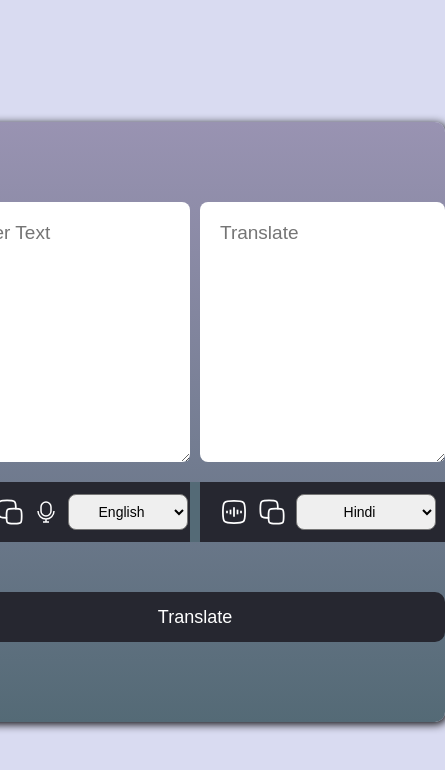
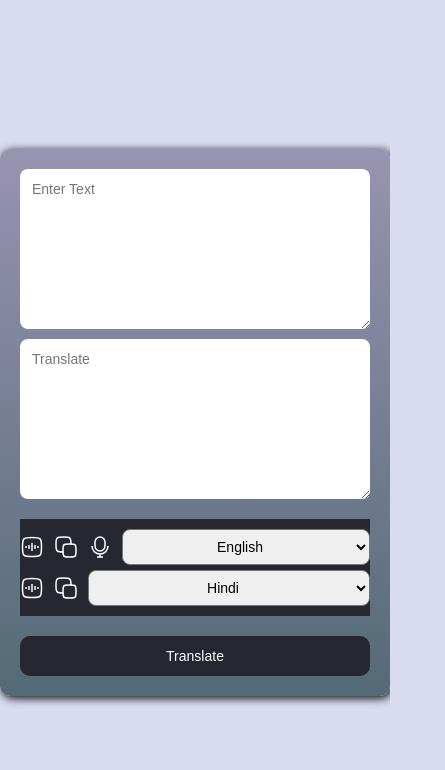
Before and after one commit to Ayushpal8543/Language-Translator, a plain HTML site: page index.html in a window 390 px wide. Shown: the whole page, 445 px wide, since content can reach past the window. Drawn offline with Linux system fonts and the light colour scheme.

Commit message:
Update style.css

```diff
--- a/style.css
+++ b/style.css
@@ -1,8 +1,10 @@
+
 *{
     margin: 0;
     padding: 0;
     font-family: "poppins", sans-serif;
 }
+
 body{
     background-color:#d9dbf1;
     width: 100vw;
@@ -11,6 +13,7 @@ body{
     align-items: center;
     justify-content: center;
 }
+
 .container{
     width: 650px;
     height: 600px;
@@ -23,6 +26,7 @@ body{
     border-radius: 10px;
     border: none;
 }
+
 .Text{
     width: 100%;
     height: 260px;
@@ -32,6 +36,7 @@ body{
     gap: 10px;
     overflow: hidden;
 }
+
 #fromLang,#toLang{
     width: 100%;
     height: 260px;
@@ -43,6 +48,7 @@ body{
     border: none;
     border-radius: 8px;
 }
+
 .selectArea{
     width: 100%;
     height: 60px;
@@ -52,6 +58,7 @@ body{
     background-color: #262730;
     margin-top: 20px;
 }
+
 .slt1, .slt2{
     width: 50%;
     height: 100%;
@@ -61,12 +68,15 @@ body{
     gap: 10px;
     padding-left: 10px;
 }
+
 .slt1{
     border-right: 5px solid #546a76;
 }
+
 .slt2{
     border-left: 5px solid #546a76;
 }
+
 #fselect{
     width: 120px;
     padding: 8px 8px;
@@ -75,6 +85,7 @@ body{
     cursor: pointer;
     text-align: center;
 }
+
 #sselect{
     width: 140px;
     padding: 8px 8px;
@@ -83,6 +94,7 @@ body{
     cursor: pointer;
     text-align: center;
 }
+
 #transfer{
     width: 500px;
     height: 50px;
@@ -95,12 +107,12 @@ body{
     transition: 0.3s ease;
     cursor: pointer;
 }
+
 #transfer:hover{
     background-color: #3b3c46;
     transform: scale(1.05);
     box-shadow: 0 0 12px rgba(255,255,255,0.4);
 }
-
 
 .mic{
     font-size: 20px;
@@ -110,6 +122,7 @@ body{
     color: white;
     transition: 0.2s ease;
 }
+
 .mic.listening{
     color: red;
     transform: scale(1.3);
@@ -121,7 +134,83 @@ body{
     cursor: pointer;
     transition: 0.2s ease;
 }
+
 .speak:hover, .copy:hover{
     transform: scale(1.2);
     filter: brightness(1.4);
 }
+
+/* Mobile Responsiveness */
+@media screen and (max-width: 768px) {
+    .container {
+        width: 90%;
+        height: auto;
+        padding: 20px;
+        flex-direction: column;
+    }
+
+    .Text {
+        flex-direction: column;
+        height: auto;
+    }
+
+    #fromLang, #toLang {
+        width: 100%;
+        height: 200px;
+        font-size: 16px;
+        padding: 15px;
+    }
+
+    .selectArea {
+        flex-direction: column;
+        height: auto;
+        padding: 10px 0;
+        gap: 10px;
+    }
+
+    .slt1, .slt2 {
+        width: 100%;
+        border: none;
+        padding-left: 0;
+        justify-content: space-around;
+    }
+
+    #fselect, #sselect {
+        width: 48%;
+        font-size: 14px;
+    }
+
+    #transfer {
+        width: 100%;
+        height: 45px;
+        font-size: 16px;
+        margin-top: 20px;
+    }
+
+    .mic, .speak, .copy {
+        font-size: 18px;
+        width: 24px;
+    }
+}
+
+/* Extra small devices (<480px) */
+@media screen and (max-width: 480px) {
+    #fromLang, #toLang {
+        height: 160px;
+        font-size: 14px;
+        padding: 12px;
+    }
+
+    #transfer {
+        height: 40px;
+        font-size: 14px;
+    }
+
+    #fselect, #sselect {
+        width: 100%;
+    }
+
+    .selectArea {
+        gap: 5px;
+    }
+}
```
